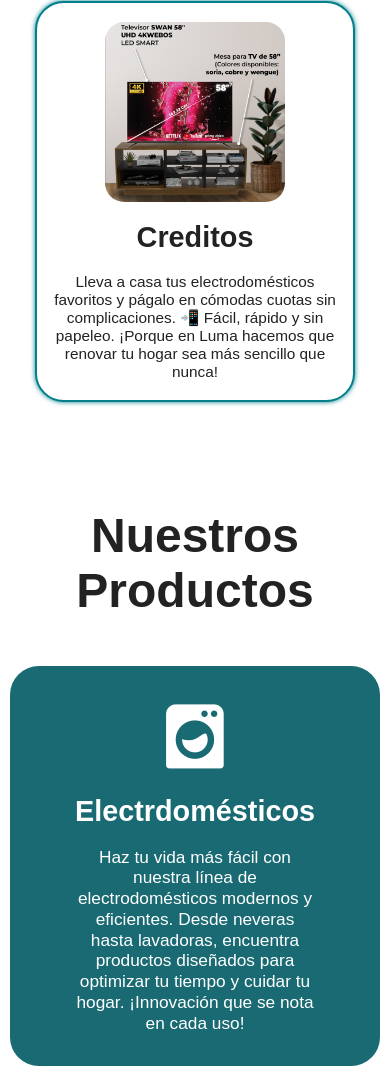
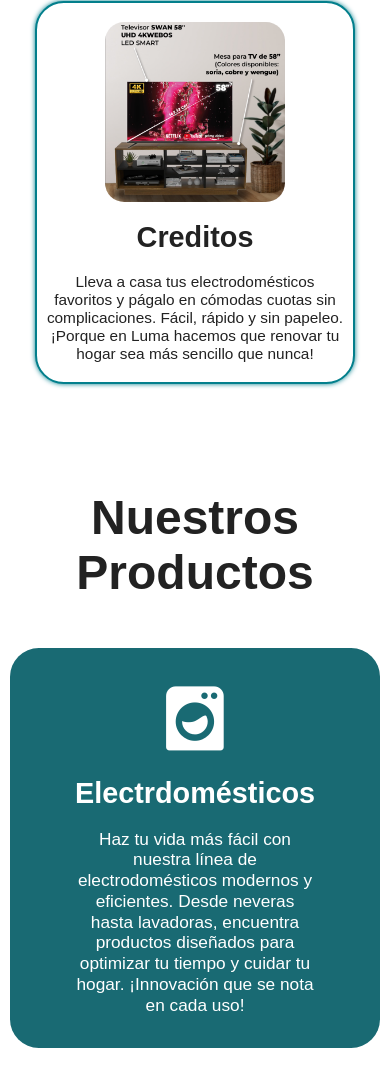
Before and after one commit to Wilyos/Alexander-Ruiz, a plain HTML site: page index.html in a window 390 px wide. Shown: the part 2248-3318 px from the top of the page. Drawn offline with nearby package versions, Linux system fonts and the light colour scheme; a web font is replaced by a local one.

Commit message:
update responsive 0.2

```diff
--- a/index.html
+++ b/index.html
@@ -109,8 +109,7 @@
           <h3>Creditos</h3>
 
           <p>
-            Lleva a casa tus electrodomésticos favoritos y págalo en cómodas cuotas sin complicaciones.
-📲          Fácil, rápido y sin papeleo. ¡Porque en Luma hacemos que renovar tu hogar sea más sencillo que nunca!
+            Lleva a casa tus electrodomésticos favoritos y págalo en cómodas cuotas sin complicaciones. Fácil, rápido y sin papeleo. ¡Porque en Luma hacemos que renovar tu hogar sea más sencillo que nunca!
           </p>
         </div>
 
```
